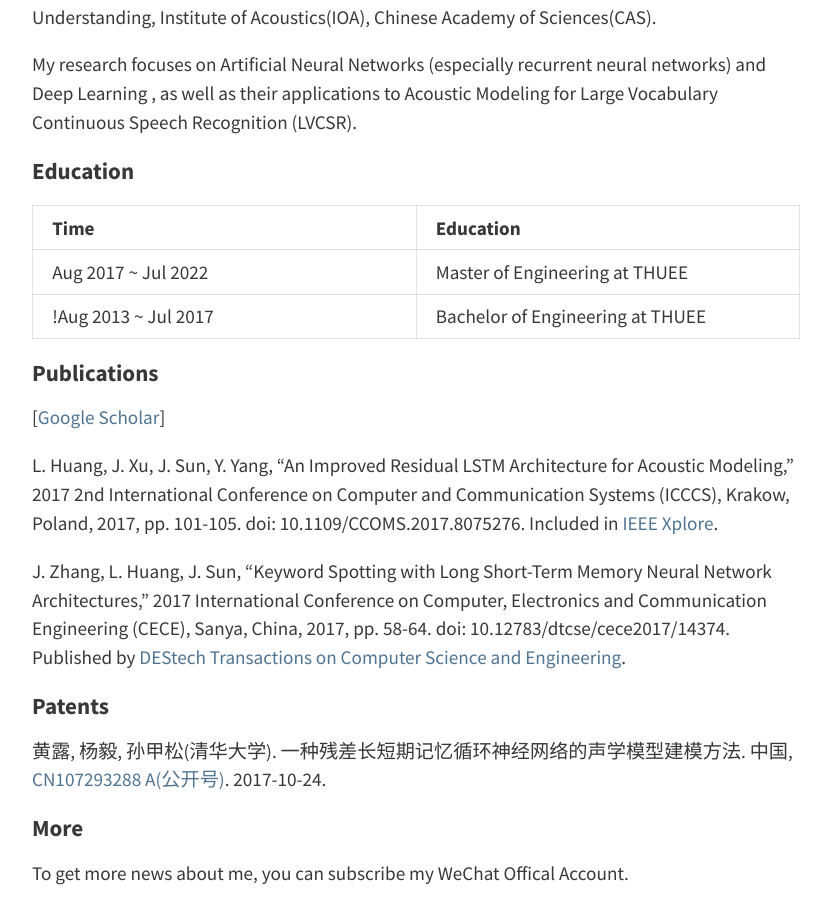
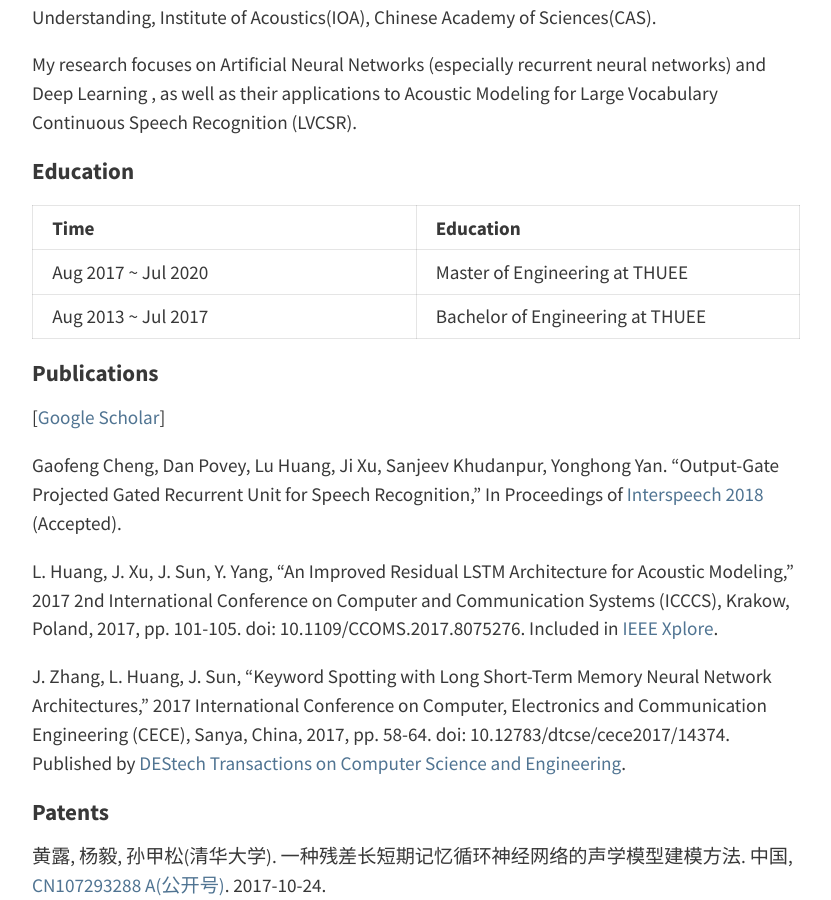
Before and after one commit to hlthu/hlthu.github.io, a Jekyll site: the page built from pages/about.md, in a window 1280 px wide and 900 px high, scrolled down 536 px. Shown: the whole window, without its empty margins (224-1055 px from the left). Built offline with Jekyll 4.4.1, drawn with Linux system fonts in a browser that asks for light colours; comment, search, counter and statistics services are not loaded.

Commit message:
add opgru

```diff
--- a/pages/about.md
+++ b/pages/about.md
@@ -16,12 +16,14 @@ My research focuses on Artificial Neural Networks (especially recurrent neural n
 
 |Time|Education|
 |----|----|
-|Aug 2017 ~ Jul 2022 | Master of Engineering at THUEE|
-!Aug 2013 ~ Jul 2017 | Bachelor of Engineering at THUEE|
+|Aug 2017 ~ Jul 2020 | Master of Engineering at THUEE|
+|Aug 2013 ~ Jul 2017 | Bachelor of Engineering at THUEE|
 
 # Publications
 
 [[Google Scholar](https://scholar.google.com/citations?user=OjYWJ3sAAAAJ&hl=en)]
+
+Gaofeng Cheng, Dan Povey, Lu Huang, Ji Xu, Sanjeev Khudanpur, Yonghong Yan. "Output-Gate Projected Gated Recurrent Unit for Speech Recognition," In Proceedings of [Interspeech 2018](http://interspeech2018.org/accepted-papers.html) (Accepted).
 
 L. Huang, J. Xu, J. Sun, Y. Yang,  "An Improved Residual LSTM Architecture for Acoustic Modeling," 2017 2nd International Conference on Computer and Communication Systems (ICCCS), Krakow, Poland, 2017, pp. 101-105. doi: 10.1109/CCOMS.2017.8075276. Included in [IEEE Xplore](http://ieeexplore.ieee.org/document/8075276/).
 
@@ -32,6 +34,7 @@ J. Zhang, L. Huang, J. Sun,  "Keyword Spotting with Long Short-Term Memory Neura
 黄露, 杨毅, 孙甲松(清华大学). 一种残差长短期记忆循环神经网络的声学模型建模方法. 中国, [CN107293288 A(公开号)](https://www.google.com/patents/CN107293288A?cl=zh). 2017-10-24.
 
 # More
+
 To get more news about me, you can subscribe my WeChat Offical Account.
 
 ![wechat](/assets/img/huanglu_thu.jpg)
```
